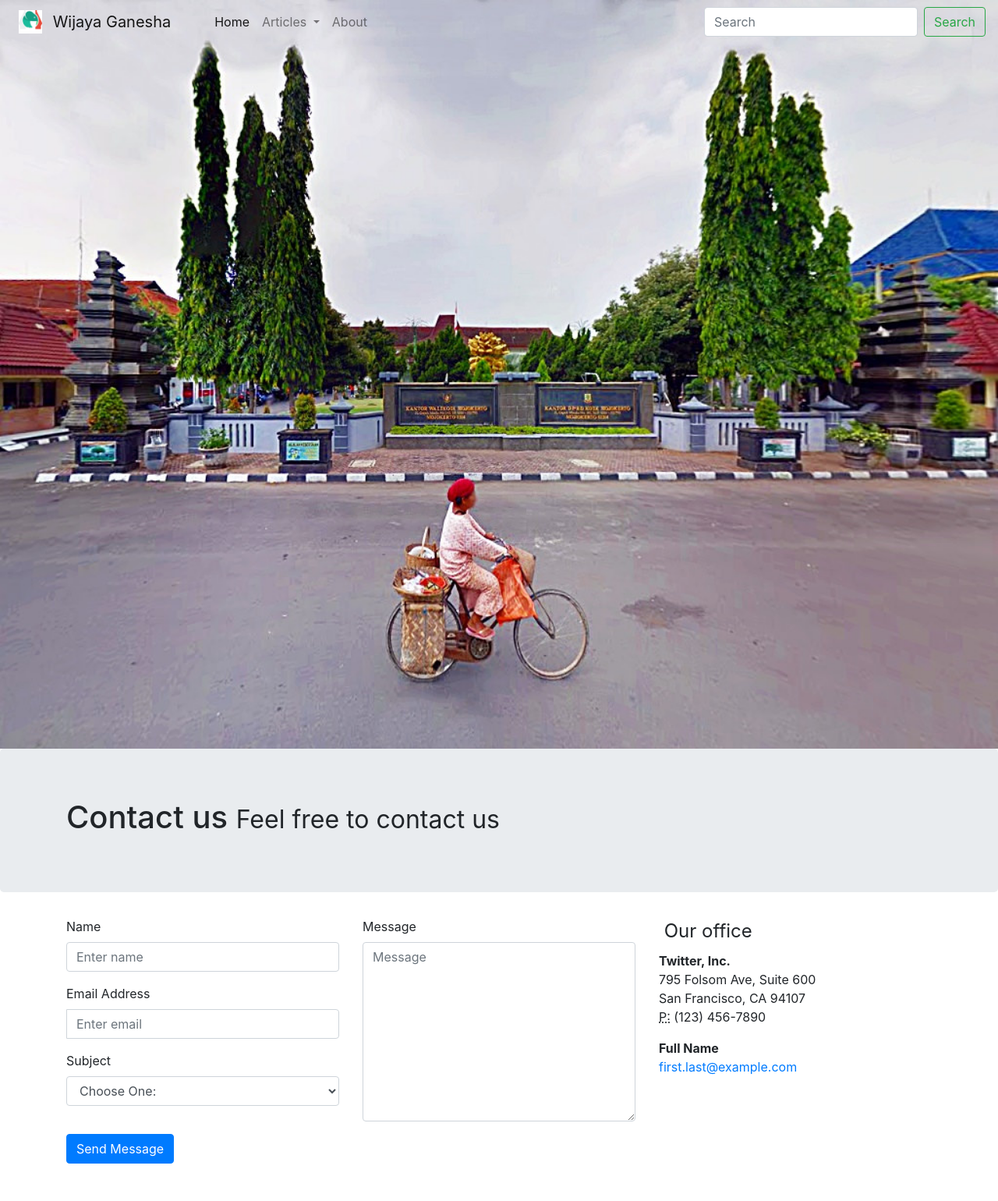
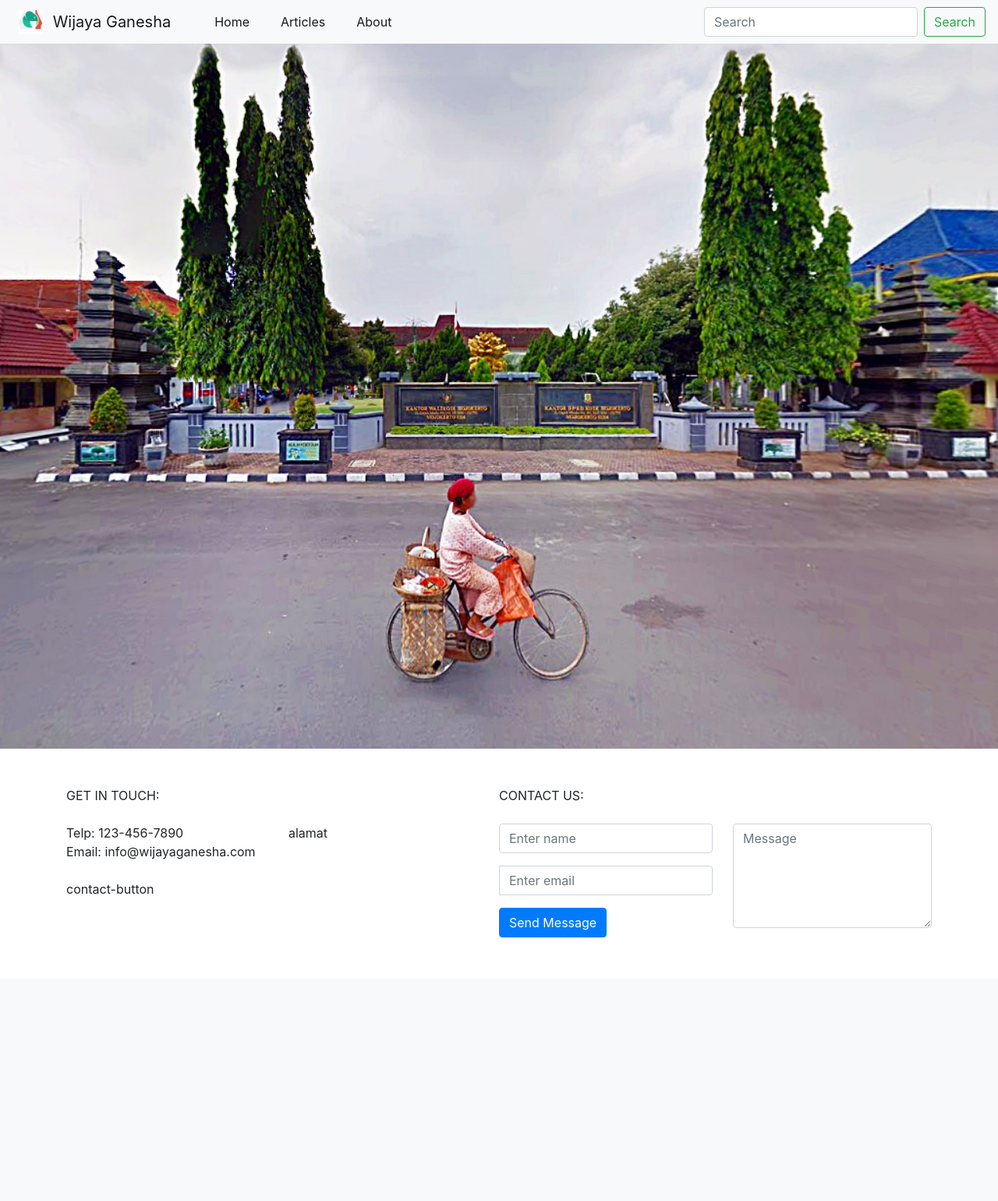
Before and after one commit to rakhmadbudiono/wijaya-ganesha, a PHP site: page /wijaya-ganesha/ in a window 1280 px wide. Shown: the whole page at 78% size. After the commit the page ends 1202 px from the top, so only its background shows below. Run offline with PHP 8.4, Linux system fonts and the light colour scheme; data that the repository does not hold is empty.

Commit message:
add new component

```diff
--- a/app/core/Constants.php
+++ b/app/core/Constants.php
@@ -1,3 +1,3 @@
 <?php
 
-define('BASEURL', 'http://localhost/wijayaganesha/public');;
+define('BASEURL', 'http://localhost/wijaya-ganesha/public');;
--- a/app/views/about/index.php
+++ b/app/views/about/index.php
@@ -0,0 +1 @@
+<img class="img-fluid w-100" src="<?= BASEURL; ?>/img/sumber-wuluh-ngoro-mojokerto.jpg">
--- /dev/null
+++ b/app/views/articles/index.php
@@ -0,0 +1 @@
+<img class="img-fluid w-100" src="<?= BASEURL; ?>/img/liverpool.jpg">
--- a/app/views/templates/footer.php
+++ b/app/views/templates/footer.php
@@ -1,78 +1,54 @@
-    <div class="jumbotron jumbotron-sm">
+    <div style="background-color:White">
         <div class="container">
-            <div class="row">
-                <div class="col-sm-12 col-lg-12">
-                    <h1 class="h1">
-                        Contact us <small>Feel free to contact us</small></h1>
+            <div class="row mt-5">
+                <div class="col">
+                    GET IN TOUCH:
+                    <div class="row mt-4">
+                        <div class="col">
+                            Telp: 123-456-7890<br>
+                            Email: info@wijayaganesha.com<br>
+                            <br>
+                            contact-button
+                        </div>
+                        <div class="col">
+                            alamat
                         </div>
                     </div>
                 </div>
+                <div class="col">
+                    <div class="row">
+                        CONTACT US:
                     </div>
-    <div class="container">
+                    <div class="row mt-4">
+                        <div class="col">
                             <div class="row">
-            <div class="col-md-8">
-                <div class="well well-sm">
-                    <form>
-                    <div class="row">
-                        <div class="col-md-6">
                                 <div class="form-group">
-                                <label for="name">
-                                    Name</label>
                                     <input type="text" class="form-control" id="name" placeholder="Enter name" required="required" />
                                 </div>
+                            </div>
+                            <div class="row">
                                 <div class="form-group">
-                                <label for="email">
-                                    Email Address</label>
                                     <div class="input-group">
                                         <span class="input-group-addon"><span class="glyphicon glyphicon-envelope"></span>
                                         </span>
                                         <input type="email" class="form-control" id="email" placeholder="Enter email" required="required" /></div>
                                 </div>
-                            <div class="form-group">
-                                <label for="subject">
-                                    Subject</label>
-                                <select id="subject" name="subject" class="form-control" required="required">
-                                    <option value="na" selected="">Choose One:</option>
-                                    <option value="service">General Customer Service</option>
-                                    <option value="suggestions">Suggestions</option>
-                                    <option value="product">Product Support</option>
-                                </select>
+                            </div>
+                            <div class="row">
+                                <button type="submit" class="btn btn-primary pull-right" id="btnContactUs">
+                                    Send Message</button>
                             </div>
                         </div>
-                        <div class="col-md-6">
+                        <div class="col">
                             <div class="form-group">
-                                <label for="name">
-                                    Message</label>
-                                <textarea name="message" id="message" class="form-control" rows="9" cols="25" required="required"
+                                <textarea name="message" id="message" class="form-control" rows="5" required="required"
                                     placeholder="Message"></textarea>
                             </div>
                         </div>
-                        <div class="col-md-12">
-                            <button type="submit" class="btn btn-primary pull-right" id="btnContactUs">
-                                Send Message</button>
-                        </div>
-                        <div class="container mt-5"></div>
-                    </div>
-                    </form>
                     </div>
                 </div>
-            <div class="col-md-4">
-                <form>
-                <legend><span class="glyphicon glyphicon-globe"></span> Our office</legend>
-                <address>
-                    <strong>Twitter, Inc.</strong><br>
-                    795 Folsom Ave, Suite 600<br>
-                    San Francisco, CA 94107<br>
-                    <abbr title="Phone">
-                        P:</abbr>
-                    (123) 456-7890
-                </address>
-                <address>
-                    <strong>Full Name</strong><br>
-                    <a href="mailto:#">first.last@example.com</a>
-                </address>
-                </form>
             </div>
+            <div class="mt-5"></div>
         </div>
     </div>
 
--- a/app/views/templates/header.php
+++ b/app/views/templates/header.php
@@ -11,7 +11,7 @@
     <link rel="stylesheet" href="<?= BASEURL; ?>/css/bootstrap.min.css" integrity="sha384-ggOyR0iXCbMQv3Xipma34MD+dH/1fQ784/j6cY/iJTQUOhcWr7x9JvoRxT2MZw1T" crossorigin="anonymous">
 </head>
 <body>
-    <nav class="navbar navbar-expand-lg navbar-light bg-transparent fixed-top">
+    <nav class="navbar navbar-expand-lg navbar-light bg-light fixed-top">
         <a class="navbar-brand mr-5" href="<?= BASEURL; ?>/home">
             <img src="<?= BASEURL; ?>/img/logo.png" width="30" height="30" class="d-inline-block align-top mx-2" alt="">
             Wijaya Ganesha
@@ -22,20 +22,13 @@
 
         <div class="collapse navbar-collapse" id="navbarSupportedContent">
             <ul class="navbar-nav mr-auto">
-        <li class="nav-item active">
-            <a class="nav-link" href="<?= BASEURL; ?>/home">Home <span class="sr-only">(current)</span></a>
+            <li class="nav-item active mr-4">
+                <a class="nav-link" href="<?= BASEURL; ?>/home">Home<span class="sr-only">(current)</span></a>
             </li>
-        <li class="nav-item dropdown">
-            <a class="nav-link dropdown-toggle" href="<?= BASEURL; ?>/articles" id="navbarDropdown" role="button" data-toggle="dropdown" aria-haspopup="true" aria-expanded="false">
-            Articles
-            </a>
-            <div class="dropdown-menu" aria-labelledby="navbarDropdown">
-            <a class="dropdown-item" href="<?= BASEURL; ?>/motivation">Ceritaku Masuk ITB</a>
-            <a class="dropdown-item" href="<?= BASEURL; ?>/tech-for-mojokerto">Technology for Mojokerto</a>
-            <a class="dropdown-item" href="<?= BASEURL; ?>/peduli-mojokerto">Peduli Mojokerto</a>
-            </div>
+            <li class="nav-item active mr-4">
+                <a class="nav-link" href="<?= BASEURL; ?>/articles">Articles</a>
             </li>
-        <li class="nav-item">
+            <li class="nav-item active mr-4">
                 <a class="nav-link" href="<?= BASEURL; ?>/about">About</a>
             </li>
             </ul>
--- a/index.html
+++ b/index.html
@@ -4,9 +4,7 @@
     <meta charset="UTF-8">
     <meta name="viewport" content="width=device-width, initial-scale=1.0">
     <meta http-equiv="X-UA-Compatible" content="ie=edge">
-    <title>Wijaya Ganesha</title>
 </head>
 <body>
-    bismillah
 </body>
 </html>
```
Also changed, not shown: public/img/liverpool.jpg (added), 1 other file. Lines whose indentation alone changed are shown as unchanged.
